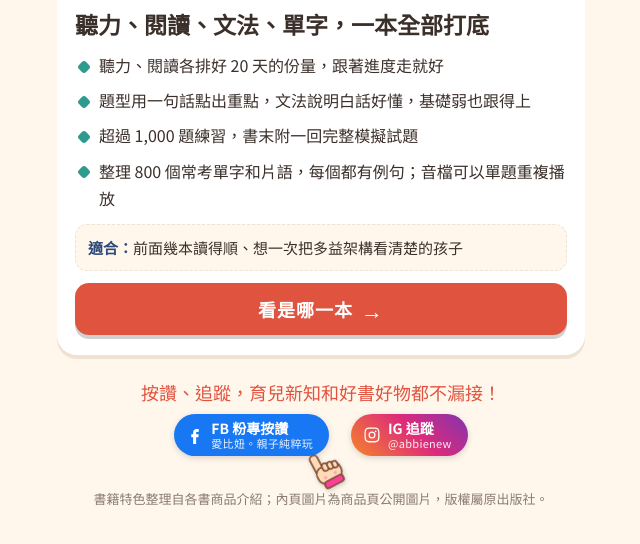
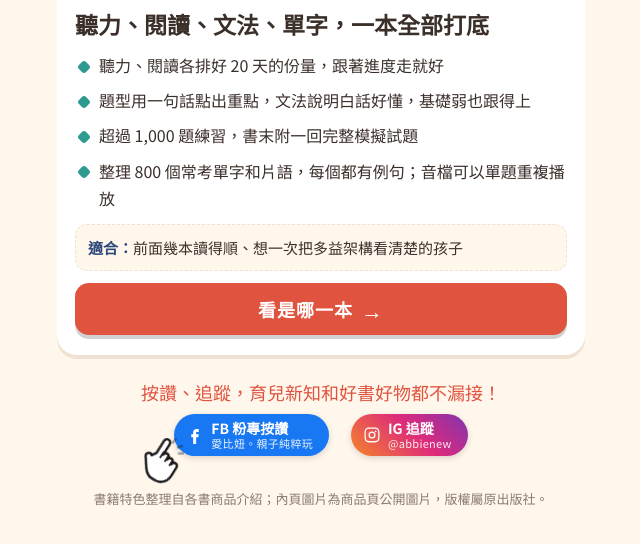
Before and after one commit to abbienew46-cpu/booklist, a plain HTML site: page index.html in a window 1280 px wide. Shown: the part 4065-4609 px from the top of the page, without its empty margins (319-959 px from the left). Drawn offline with Linux system fonts and the light colour scheme; a web font is replaced by a local one.

Commit message:
Add files via upload

```diff
--- a/index.html
+++ b/index.html
@@ -140,17 +140,17 @@
   .social a:focus-visible { outline: 3px solid var(--navy); outline-offset: 3px; }
   .social .tap { position: relative; display: inline-flex; }
   .social .hand {
-    position: absolute; right: -10px; bottom: -34px; width: 34px; height: 40px; pointer-events: none;
-    transform-origin: 50% 20%; transform: rotate(-28deg);
+    position: absolute; left: -34px; bottom: -30px; width: 44px; height: 48px; pointer-events: none;
     animation: tap 1.6s ease-in-out infinite;
-    filter: drop-shadow(0 2px 2px rgba(0,0,0,.18));
   }
+  .social .hand .burst { animation: burst 1.6s ease-in-out infinite; }
   @keyframes tap {
-    0%, 60%, 100% { transform: rotate(-28deg) translate(0, 0); }
-    70% { transform: rotate(-28deg) translate(-3px, -5px); }
-    80% { transform: rotate(-28deg) translate(0, 0); }
+    0%, 55%, 100% { transform: translate(0, 0); }
+    68% { transform: translate(4px, -4px); }
+    80% { transform: translate(0, 0); }
   }
-  @media (prefers-reduced-motion: reduce) { .social a { transition: none; } .social .hand { animation: none; } }
+  @keyframes burst { 0%, 60%, 100% { opacity: .35; } 70%, 80% { opacity: 1; } }
+  @media (prefers-reduced-motion: reduce) { .social a { transition: none; } .social .hand, .social .hand .burst { animation: none; opacity: 1; } }
   @media (prefers-reduced-motion: reduce) { .cta { transition: none; } }
 </style>
 </head>
@@ -281,17 +281,15 @@
     <div class="follow">按讚、追蹤，育兒新知和好書好物都不漏接！</div>
     <div class="social">
       <span class="tap"><a class="fb" href="https://www.facebook.com/abfunlove/" target="_blank" rel="noopener"><svg viewBox="0 0 24 24" aria-hidden="true"><path d="M14 8h3V4h-3c-2.8 0-4.5 1.8-4.5 4.6V11H7v4h2.5v9h4v-9h3l.5-4h-3.5V8.8c0-.5.3-.8.8-.8z"/></svg><span>FB 粉專按讚<small>愛比妞。親子純粹玩</small></span></a>
-      <svg class="hand" viewBox="0 0 34 40" aria-hidden="true">
-        <g stroke="#7A4A2E" stroke-width="1.6" stroke-linejoin="round" fill="#FFD9B8">
-          <rect x="5" y="1.5" width="8" height="21" rx="4"/>
-          <rect x="4" y="16" width="25" height="17" rx="7"/>
-          <rect x="12.5" y="13.5" width="6" height="8" rx="3"/>
-          <rect x="18" y="14.5" width="5.5" height="7.5" rx="2.75"/>
-          <rect x="23" y="16" width="5" height="7" rx="2.5"/>
-          <rect x="7" y="31" width="20" height="7" rx="2.5" fill="#FF3D9A"/>
+      <svg class="hand" viewBox="0 0 44 48" aria-hidden="true">
+        <g class="burst" stroke="#1B1B1B" stroke-width="2.6" stroke-linecap="round">
+          <path d="M33 4.5l2.5-3.5M38 9.5l4-1.5M39 15.5h4"/>
         </g>
-        <circle cx="11" cy="27" r="1.6" fill="#FF9DB5"/>
-        <circle cx="22" cy="27" r="1.6" fill="#FF9DB5"/>
+        <g transform="rotate(32 22 26)">
+          <path d="M18.5 22.5V8.2a3.3 3.3 0 0 1 6.6 0v12.3a3 3 0 0 1 6 0v2a3 3 0 0 1 6 0v1.8a3 3 0 0 1 6 0V34c0 7.4-5.2 12.5-12 12.5h-3.4c-4.6 0-7.4-2.4-10.2-6.3l-6.6-9.3a3 3 0 0 1 4.6-3.8z"
+                transform="translate(-7 -3)" fill="#FFFFFF" stroke="#1B1B1B" stroke-width="2.4" stroke-linejoin="round"/>
+          <path d="M24.1 18.2v6M30.1 20v5M36.1 22v4" transform="translate(-7 -3)" fill="none" stroke="#1B1B1B" stroke-width="1.8" stroke-linecap="round"/>
+        </g>
       </svg></span>
       <a class="ig" href="https://instagram.com/abbienew" target="_blank" rel="noopener"><svg viewBox="0 0 24 24" aria-hidden="true"><path d="M12 7.3A4.7 4.7 0 1 0 12 16.7 4.7 4.7 0 0 0 12 7.3zm0 7.7a3 3 0 1 1 0-6 3 3 0 0 1 0 6zm4.9-8.9a1.1 1.1 0 1 0 0 2.2 1.1 1.1 0 0 0 0-2.2zM12 3.6c2.7 0 3 0 4.1.1 2.7.1 4 1.4 4.1 4.1.1 1.1.1 1.4.1 4.1s0 3-.1 4.1c-.1 2.7-1.4 4-4.1 4.1-1.1.1-1.4.1-4.1.1s-3 0-4.1-.1c-2.7-.1-4-1.4-4.1-4.1C3.7 15 3.6 14.7 3.6 12s0-3 .1-4.1C3.8 5.2 5.1 3.9 7.9 3.8 9 3.7 9.3 3.6 12 3.6zM12 2c-2.7 0-3.1 0-4.1.1C4.2 2.2 2.2 4.2 2.1 7.9 2 8.9 2 9.3 2 12s0 3.1.1 4.1c.1 3.7 2.1 5.7 5.8 5.8 1 .1 1.4.1 4.1.1s3.1 0 4.1-.1c3.7-.1 5.7-2.1 5.8-5.8.1-1 .1-1.4.1-4.1s0-3.1-.1-4.1c-.1-3.7-2.1-5.7-5.8-5.8C15.1 2 14.7 2 12 2z"/></svg><span>IG 追蹤<small>@abbienew</small></span></a>
     </div>
```
